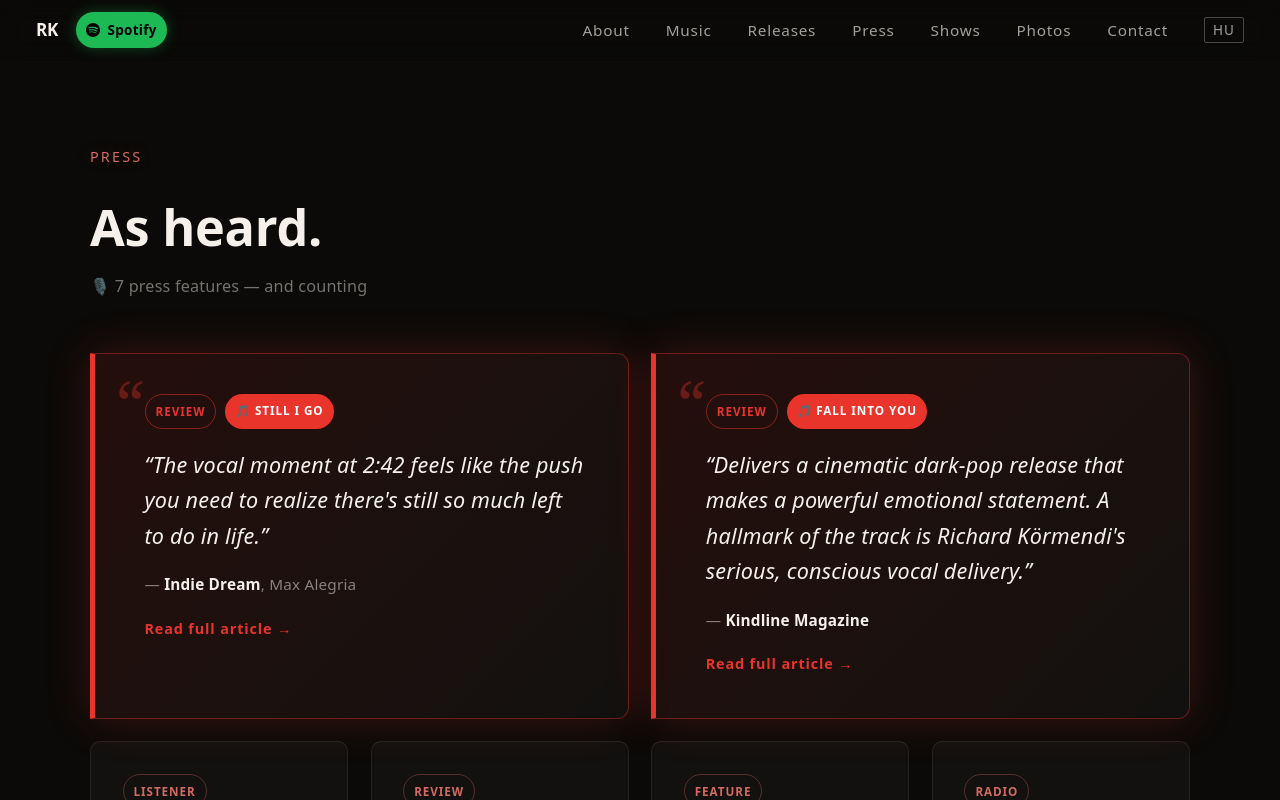
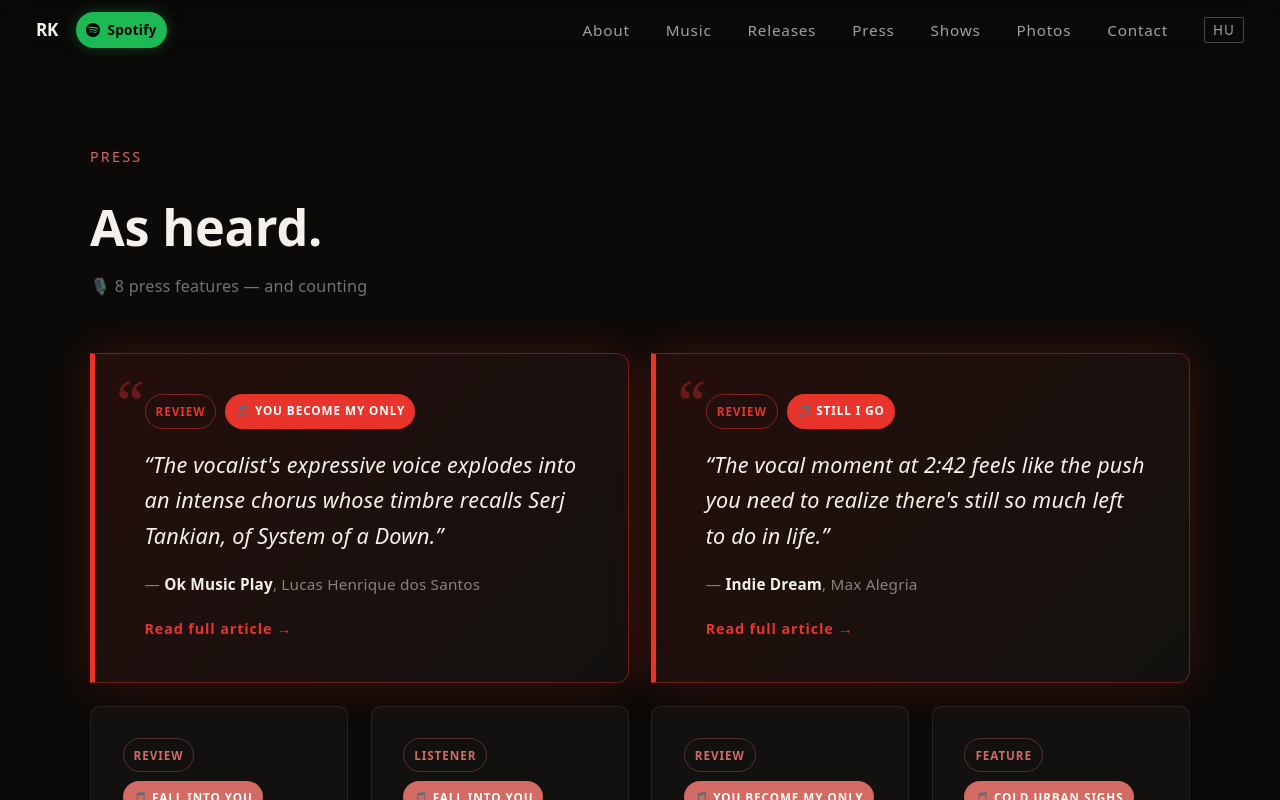
Before and after one commit to rickcircle/richard-kormendi-site, a React (Vite) app: page /press in a window 1280 px wide. Shown: the top 800 px of the page. Built offline with nearby package versions, Linux system fonts and the light colour scheme.

Commit message:
Add Ok Music Play press feature to press page and EPK

```diff
--- a/src/components/Press.jsx
+++ b/src/components/Press.jsx
@@ -11,6 +11,17 @@ const ACCENT_STRONG = "#e8342b";
 
 // Egységes sajtó-kártya formátum: { type: {en,hu}, outlet, song, quote: {en,hu}, role: {en,hu}|null, href }
 const pressItems = [
+  {
+    type: { en: "Review", hu: "Kritika" },
+    outlet: "Ok Music Play",
+    song: "You Become My Only",
+    quote: {
+      en: "The vocalist's expressive voice explodes into an intense chorus whose timbre recalls Serj Tankian, of System of a Down.",
+      hu: "Az énekes kifejező hangja egy intenzív refrénben tör elő, melynek timbre-je Serj Tankianra, a System of a Down frontemberére emlékeztet.",
+    },
+    role: { en: "Lucas Henrique dos Santos", hu: "Lucas Henrique dos Santos" },
+    href: "https://okmusicplay.com/2026/08/10/guia-de-descobertas-colepitz-ambimatix/",
+  },
   {
     type: { en: "Review", hu: "Kritika" },
     outlet: "Indie Dream",
--- a/src/pages/Epk.jsx
+++ b/src/pages/Epk.jsx
@@ -21,6 +21,14 @@ const BORDER = "rgba(255,255,255,0.08)";
 const TEXT = "#f5f1ea";
 
 const pressItems = [
+  {
+    outlet: "Ok Music Play",
+    quote: "“The vocalist's expressive voice explodes into an intense chorus whose timbre recalls Serj Tankian, of System of a Down.”",
+    quoteHu: "„Az énekes kifejező hangja egy intenzív refrénben tör elő, melynek timbre-je Serj Tankianra, a System of a Down frontemberére emlékeztet.”",
+    type: { en: "Review", hu: "Kritika" },
+    song: "You Become My Only",
+    url: "https://okmusicplay.com/2026/08/10/guia-de-descobertas-colepitz-ambimatix/",
+  },
   {
     outlet: "Indie Dream",
     quote: "“The vocal moment at 2:42 feels like the push you need to realize there's still so much left to do in life.”",
```
